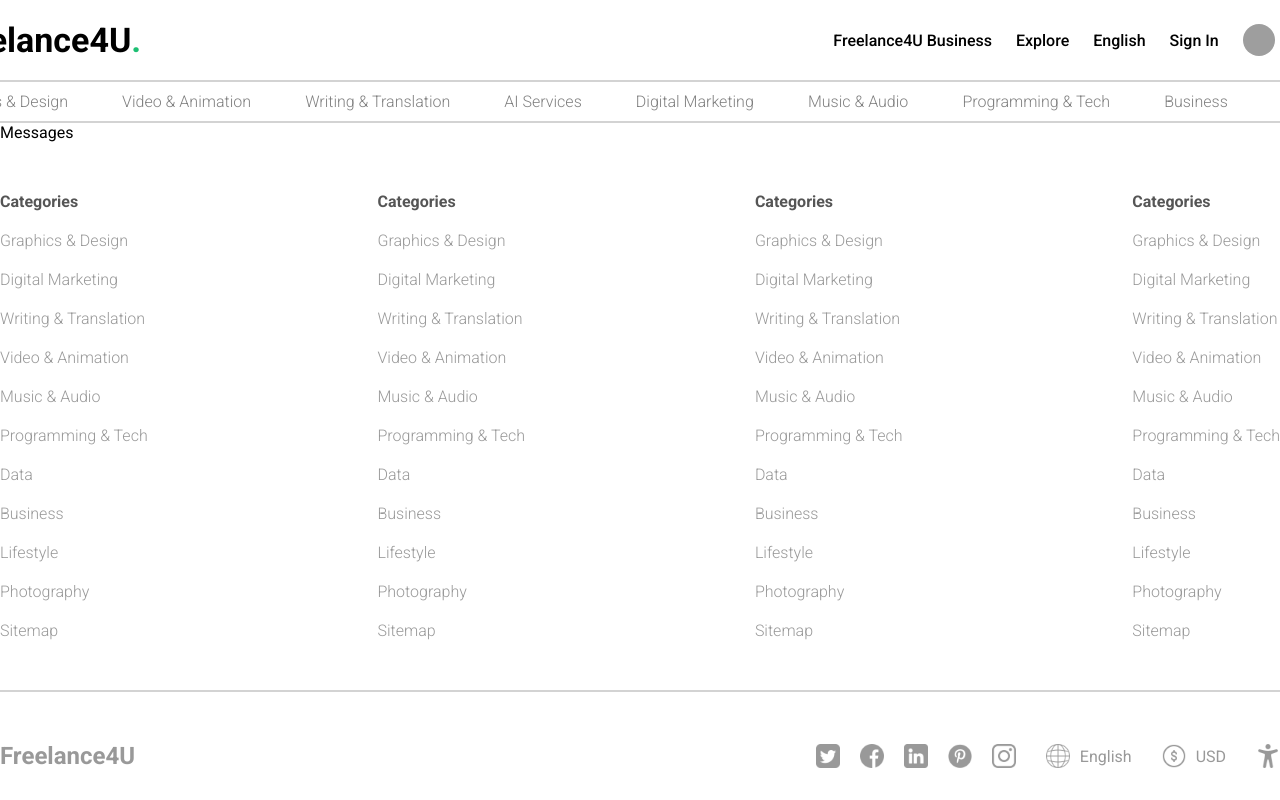
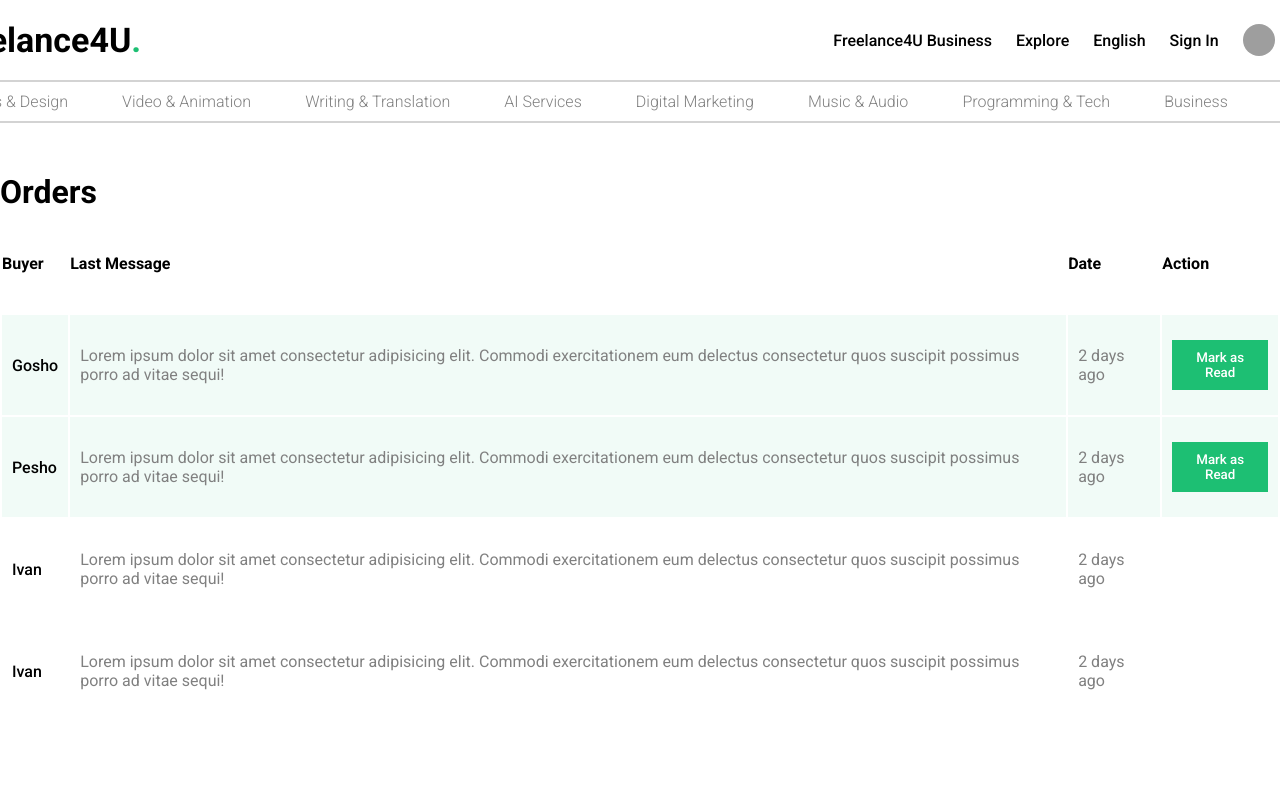
Before and after one commit to SlaviHristev/React-Freelance-Website-Project, a React (Vite) app: page /messages in a window 1280 px wide. Shown: the top 800 px of the page. Built offline with nearby package versions, Linux system fonts and the light colour scheme; grey boxes are pictures that could not be loaded.

Commit message:
Created and styled the Messages page

```diff
--- a/src/pages/messages/Messages.jsx
+++ b/src/pages/messages/Messages.jsx
@@ -1,9 +1,63 @@
 import React from "react";
 import "./Messages.scss"
+import { Link } from "react-router-dom";
 
 const Messages =() =>{
+
+    const message = ``
     return(
-        <div className='messages'>Messages</div>
+        <div className='messages'>
+        <div className="container">
+        <div className="title">
+            <h1>
+                Orders
+            </h1>
+        </div>
+        <table>
+            <tr>
+                <th>Buyer</th>
+                <th>Last Message</th>
+                <th>Date</th>
+                <th>Action</th>
+            </tr>
+            <tr className="active">
+                <td>
+                  Gosho
+                </td>
+                <td><Link to='/message/123' className="link">
+                Lorem ipsum dolor sit amet consectetur adipisicing elit. Commodi exercitationem eum delectus consectetur quos suscipit possimus porro ad vitae sequi!</Link></td>
+                <td>2 days ago</td>
+                <td><button>Mark as Read</button></td>
+
+            </tr>
+            <tr className="active">
+                <td>
+                  Pesho
+                </td>
+                <td><Link to='/message/123' className="link">
+                Lorem ipsum dolor sit amet consectetur adipisicing elit. Commodi exercitationem eum delectus consectetur quos suscipit possimus porro ad vitae sequi!</Link></td>
+                <td>2 days ago</td>
+                <td><button>Mark as Read</button></td>
+
+            </tr>
+            <tr>
+                <td>
+                  Ivan
+                </td>
+                <td><Link to='/message/123' className="link">
+                Lorem ipsum dolor sit amet consectetur adipisicing elit. Commodi exercitationem eum delectus consectetur quos suscipit possimus porro ad vitae sequi!</Link></td>
+                <td>2 days ago</td>
+            </tr>
+            <tr>
+                <td>
+                  Ivan
+                </td>
+                <td><Link to='/message/123' className="link">
+                Lorem ipsum dolor sit amet consectetur adipisicing elit. Commodi exercitationem eum delectus consectetur quos suscipit possimus porro ad vitae sequi!</Link></td>
+                <td>2 days ago</td>
+            </tr>
+        </table>
+        </div></div>
     )
 }
 
--- a/src/pages/messages/Messages.scss
+++ b/src/pages/messages/Messages.scss
@@ -0,0 +1,52 @@
+.messages{
+    display: flex;
+    justify-content: center;
+
+    .container{
+        width: 1400px;
+        padding: 50px 0px;
+
+        .title{
+            display: flex;
+            align-items: center;
+
+
+
+        }
+        table{
+            width: 100%;
+
+            tr{
+                height: 100px;
+
+
+                th{
+                    text-align: left;
+                }
+
+                td{
+                 padding: 10px;
+
+                 &:first-child{
+                    font-weight: 500;
+                 }
+                 &:nth-child(2),&:nth-child(3){
+                    color: gray;
+                 }
+                }
+
+                button{
+                    color: white;
+                    font-weight: 500;
+                    border: none;
+                    padding: 10px;
+                    cursor: pointer;
+                    background-color: #1dbf73;
+                }
+                &.active{
+                    background-color: #1dbf730f;
+                }
+            }
+        }
+    }
+}
```
